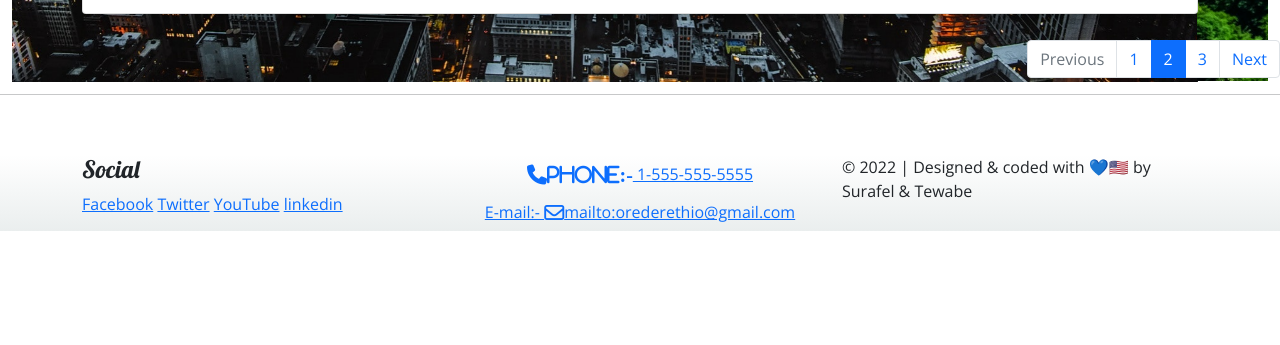
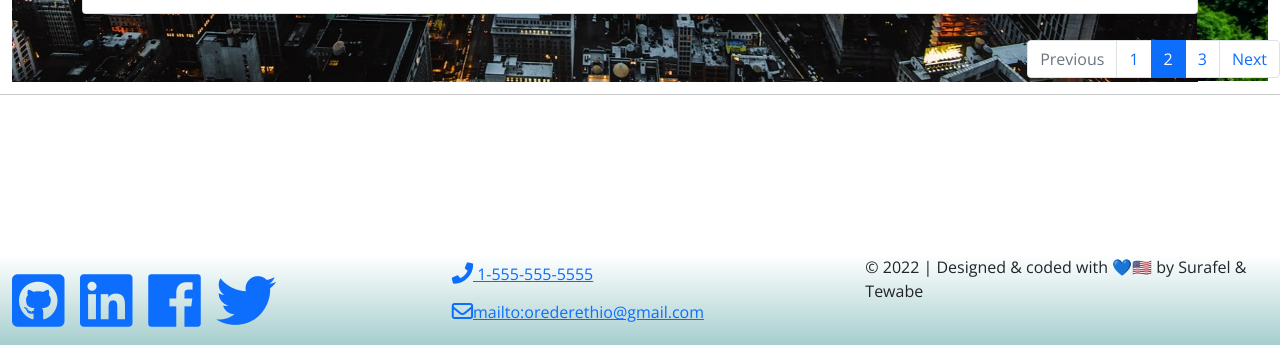
Before and after one commit to ttewabe/ST-Mart, a website: page index.html in a window 1280 px wide. Shown: the part 914-1259 px from the top of the page. Before the commit the page ends 1145 px from the top, so only its background shows below. Drawn offline with nearby package versions, Linux system fonts and the light colour scheme.

Commit message:
Added Social media and contact

```diff
--- a/index.html
+++ b/index.html
@@ -3,6 +3,9 @@
 
 <head>
     <meta charset="utf-8" />
+
+    <meta http-equiv="refresh" content="3600">
+     <meta name="viewport" content="width=device-width, initial-scale=1.0">
     <title>All Ethiopian at your convenience</title>
 
     <!-- Bootstrap CSS -->
@@ -12,6 +15,14 @@
     <link rel="stylesheet" href="node_modules/bootstrap-social/bootstrap-social.css" />
     <link rel="stylesheet" href="https://fonts.googleapis.com/css?family=Lobster|Open+Sans" />
     <link rel="stylesheet" href="style.css">
+
+    <link rel="preconnect" href="https://fonts.googleapis.com">
+        <link rel="preconnect" href="https://fonts.gstatic.com" crossorigin>
+        <link rel="stylesheet" href="https://use.fontawesome.com/releases/v5.3.1/css/all.css"
+        integrity="sha384-mzrmE5qonljUremFsqc01SB46JvROS7bZs3IO2EmfFsd15uHvIt+Y8vEf7N7fWAU" crossorigin="anonymous" />
+        <link
+            href="https://fonts.googleapis.com/css2?family=Lato:wght@300;400;900&family=Montserrat:wght@300;400;500;600;900&family=Oswald:wght@400;600;700&family=Roboto+Condensed:ital,wght@0,400;0,700;1,300&family=Roboto:ital,wght@0,300;0,400;0,500;0,900;1,100&display=swap"
+            rel="stylesheet">
 
 </head>
 
@@ -422,29 +433,32 @@
         </ul>
     </nav>
     <hr>
+
     <footer class="footer">
-        <div class="container">
-            <div class="row row-content ">
-                <div class="col-lg-4 ">
-                    <h4>Social</h4>
-                    <a href="http://facebook.com/">Facebook</a>
-                    <a href="http://twitter.com/">Twitter</a>
-                    <a href="http://youtube.com/">YouTube</a>
-                    <a href="http://linkedin.com/">linkedin</a>
-                    </div>
+    <div class="container-fluid">
+            <div class="row row-content">
+                <div class="col-lg-4 col-xs-4 social">
+                <a href='https://github.com/winneramsalu' target="_blank"><i class="fab fa-github-square"></i></a>
+                <a href="https://www.linkedin.com/in/tom-wasa-41531922a/" target="_blank"><i class="fab fa-linkedin"></i></a>
 
-                <div class="col-lg-4 text-center">
-                    <a role="button" class="btn btn-link" href="tel:+1-555-555-5555"><i
-                            class="fa fa-phone fa-lg text-primary">phone:- </i> 1-555-555-5555</a>
-                    <a role="button" class="btn btn-link">E-mail:- <i class="fa fa-envelope-o fa-lg text-primary"
-                            href="mailto:orederethio@gmail.com"></i>mailto:orederethio@gmail.com</a>
+                <a href="https://www.facebook.com/winnerAmsalu" target="_blank">
+                    <i class="fab fa-facebook"></i></a>
+                <a href="https://twitter.com/tom_wasa" target="_blank">
+                    <i class="fab fa-twitter"></i></a>
+                 </div>
+                <div class="col-lg-4 col-xs-4 ">
+                <a role="button" class="btn btn-link" href="tel:+1-555-555-5555"><i
+                        class="fa fa-phone fa-lg text-primary"></i> 1-555-555-5555</a><br />
+                <a role="button" class="btn btn-link"><i class="fa fa-envelope-o fa-lg text-primary"
+                        href="mailto:orederethio@gmail.com"></i>mailto:orederethio@gmail.com</a>
                 </div>
-                <div class="col-lg-4 align-right">
-                    © 2022 | Designed & coded with 💙🇺🇸 by Surafel & Tewabe
-                  </div>
+                <div class="col-lg-4 col-xs-4">
+                © 2022 | Designed & coded with 💙🇺🇸 by Surafel & Tewabe
+              </div>
             </div>
         </div>
-    </footer>
+        </footer>
+
     <!-- jQuery must come first, then Popper.js, then the Bootstrap JavaScript plugins.-->
     <script src="node_modules/jquery/dist/jquery.slim.min.js"></script>
     <script src="node_modules/popper.js/dist/umd/popper.min.js"></script>
--- a/style.css
+++ b/style.css
@@ -15,9 +15,13 @@ header h2 {
     color: #CEC8FF;
 }
 
-.footer {
-    background-image:linear-gradient(white,#eaeeee);
-    margin-top: 60px;
+footer {
+    background-image:linear-gradient(white,#a6cece);
+
+    margin-top: 160px;
+}
+.social{
+    font-size: 60px;
 }
 
 .jumbotron {
```
